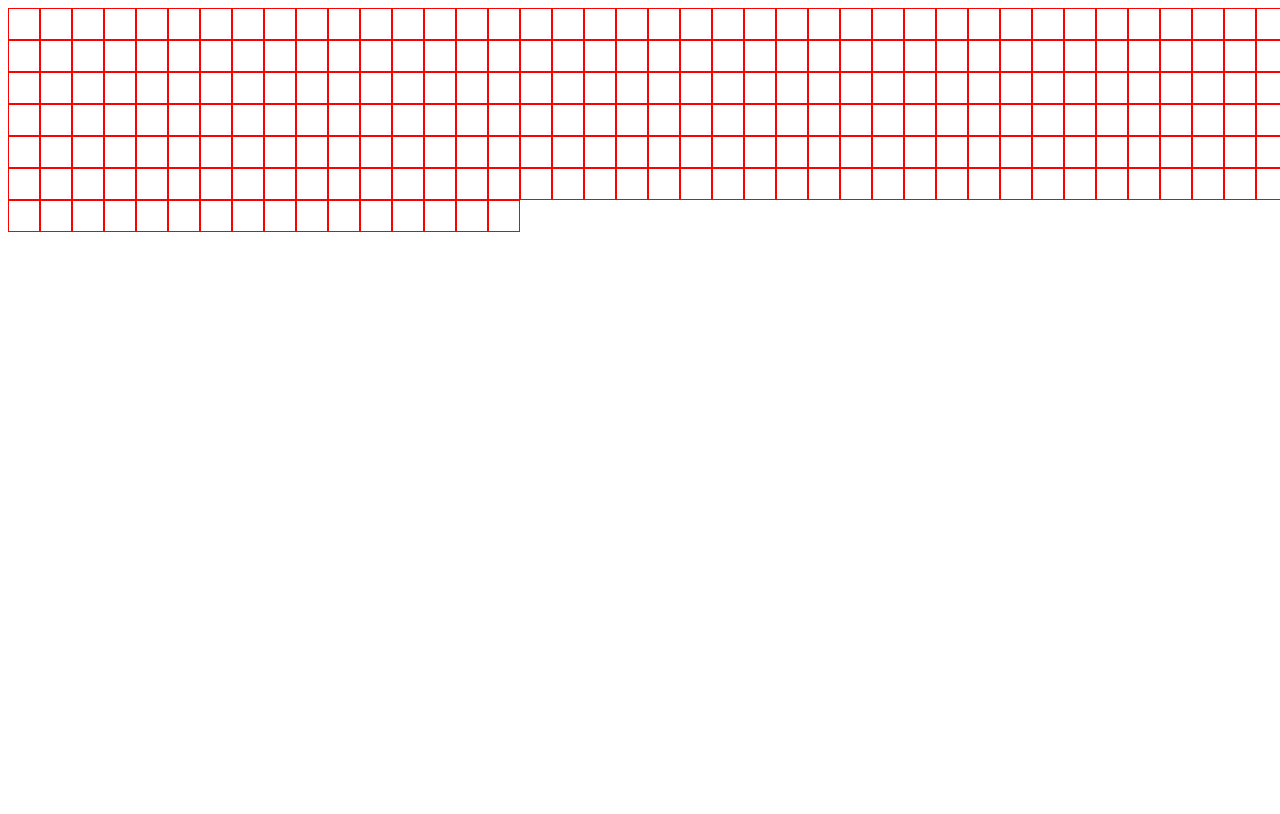
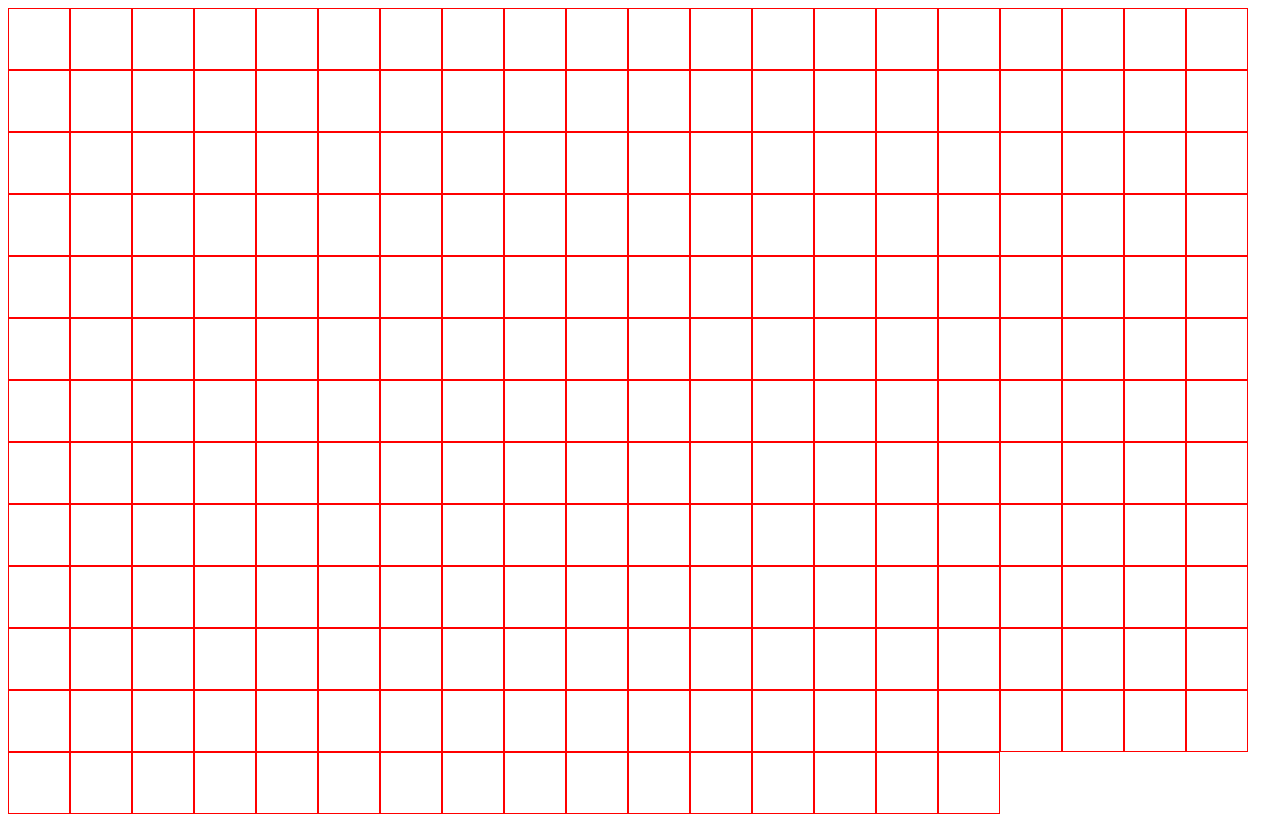
Before and after one commit to Brmilee/Etch-A-Sketch, a plain HTML site: page index.html in a window 1280 px wide. Drawn offline with Linux system fonts and the light colour scheme.

Commit message:
feat: add hover color effect to grid

```diff
--- a/index.html
+++ b/index.html
@@ -4,12 +4,13 @@
     <meta charset="UTF-8">
     <meta name="viewport" content="width=device-width, initial-scale=1.0">
     <link rel="stylesheet" href="style.css">
-    <script src="index.js" defer></script>
+
     <title>Etch-A-Sketch!</title>
 </head>
 <body>
     <div class="container">
 
     </div>
+    <script src="index.js"></script>
 </body>
 </html>
--- a/index.js
+++ b/index.js
@@ -3,13 +3,21 @@ const container = document.querySelector(".container");
 // create array of boxes
 
 function grid(){
-    let gridSize =16
+    let gridSize = 16
     for(let i = 0; i < gridSize; i++){
         for(let j = 0; j < gridSize; j++){
             const div = document.createElement("div");
+            div.addEventListener("mouseover", ()=> {
+                div.setAttribute("style", "background-color: blue;");
+            });
             container.appendChild(div);
         }
     }
 }
 
 grid();
+
+// //mouseover can work as a hover
+// container.div.addEventListener("mouseover", () => {
+//     div.setAttribute("style", "background-color: blue;");
+// });
--- a/style.css
+++ b/style.css
@@ -11,8 +11,8 @@ body {
 }
 
 .container div{
-    width: 30px;
-    height: 30px;
+    width: 60px;
+    height: 60px;
     border: 1px solid red;
     background-color: white;
 }
```
